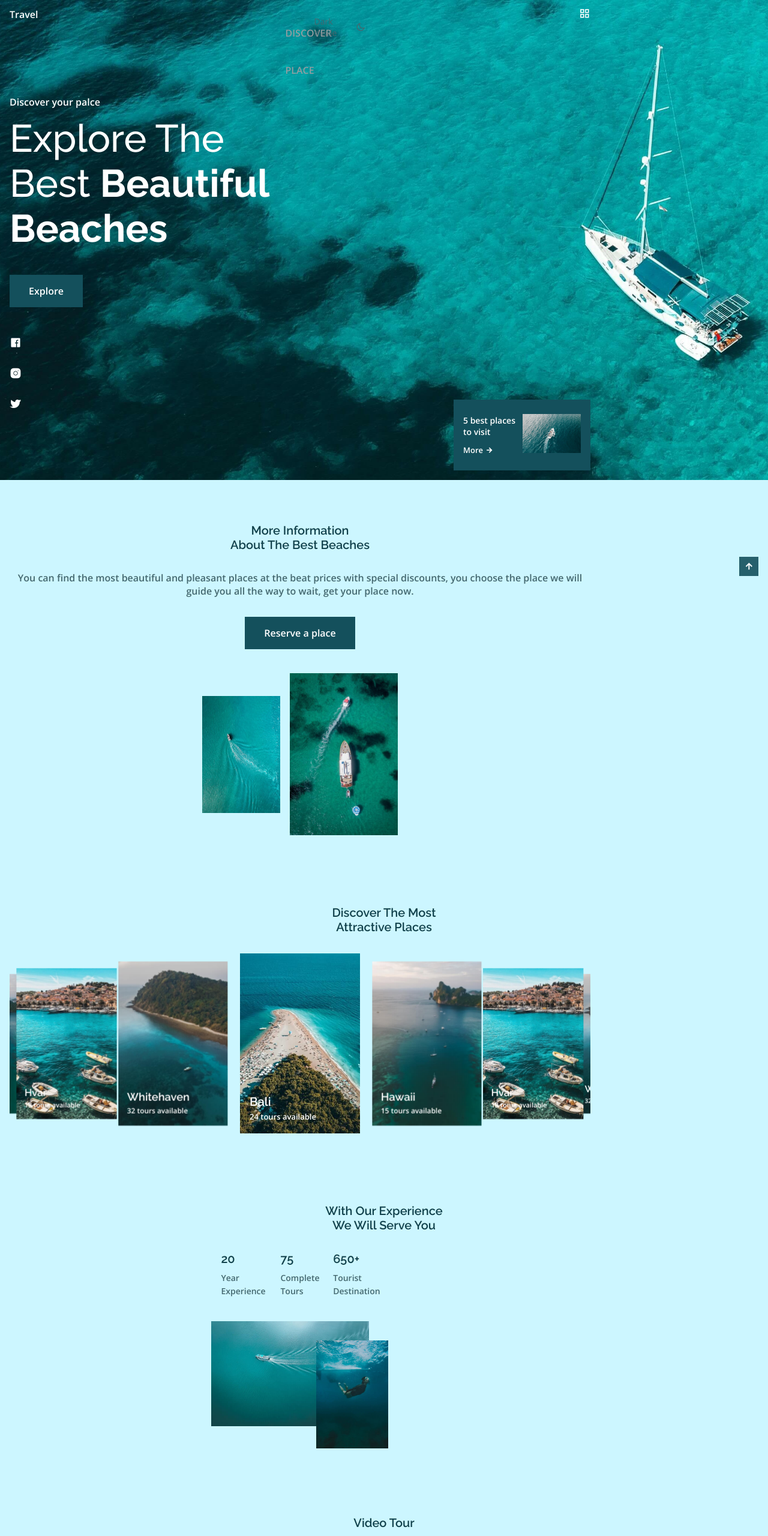
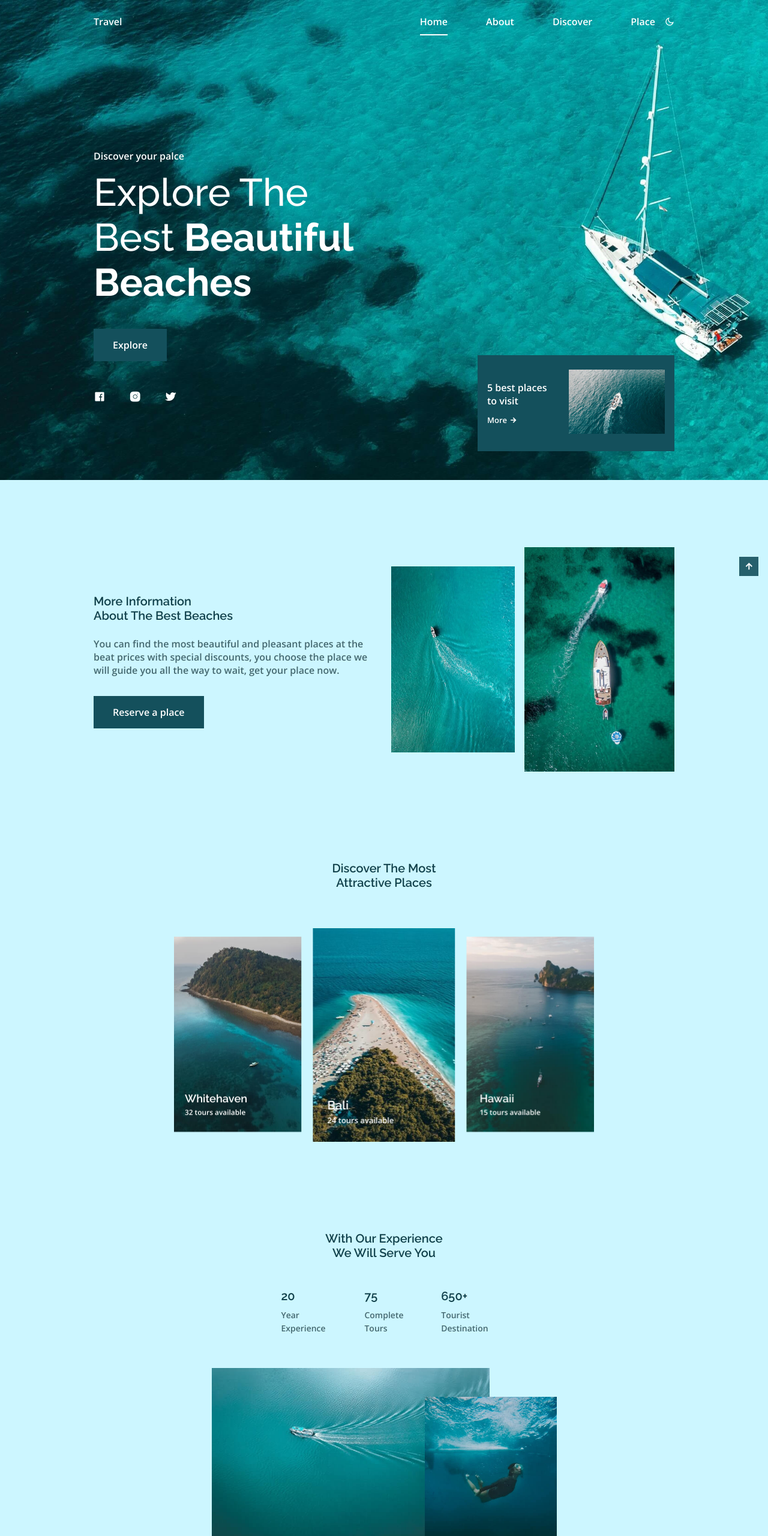
Before and after one commit to Remy349/travel-website-responsive, a plain HTML site: page index.html in a window 1280 px wide. Shown: the top 2560 px of the page at 60% size. Drawn offline with nearby package versions, Linux system fonts and the light colour scheme.

Commit message:
Adding responsive design for medium and large devices

```diff
--- a/assets/css/style.css
+++ b/assets/css/style.css
@@ -834,7 +834,252 @@ input {
 }
 
 /* For medium devices */
+@media screen and (min-width: 568px) {
+    .video-container {
+        display: grid;
+        grid-template-columns: .6fr;
+        justify-content: center;
+    }
+
+    .place-container {
+        grid-template-columns: repeat(3, max-content);
+    }
+
+    .subscribe-form {
+        width: 470px;
+        margin: 0 auto;
+    }
+}
+
+@media screen and (min-width: 768px) {
+    body {
+        margin: 0;
+    }
+
+    .nav {
+        height: calc(var(--header-height) + 1.5rem);
+    }
+
+    .nav-link {
+        color: var(--white-color);
+        text-transform: initial;
+    }
+
+    .nav-link:hover {
+        color: var(--white-color);
+    }
+
+    .nav-dark {
+        position: initial;
+    }
+
+    .nav-menu{
+        display: flex;
+        column-gap: 1rem;
+    }
+
+    .nav-list {
+        flex-direction: row;
+        column-gap: 4rem;
+    }
+
+    .nav-toggle,
+    .nav-close,
+    .change-theme-name {
+        display: none;
+    }
+
+    .change-theme {
+        color: var(--white-color);
+    }
+
+    .active-link:before {
+        background-color: var(--white-color);
+    }
+
+    .scroll-header .nav-link {
+        color: var(--text-color);
+    }
+
+    .scroll-header .active-link {
+        color: var(--title-color);
+    }
+
+    .scroll-header .active-link:before {
+        background-color: var(--title-color);
+    }
+
+    .scroll-header .change-theme {
+        color: var(--text-color);
+    }
+
+    .section {
+        padding: 7rem 0 2rem;
+    }
+
+    .home-container {
+        height: 100vh;
+        grid-template-rows: 1.8fr .5fr;
+    }
+
+    .home-data {
+        align-self: flex-end;
+    }
+
+    .home-social {
+        flex-direction: row;
+        align-self: flex-end;
+        margin-bottom: 3rem;
+        column-gap: 2.5rem;
+    }
+
+    .home-info {
+        bottom: 3rem;
+    }
+
+    .about-container {
+        grid-template-columns: repeat(2, 1fr);
+        align-items: center;
+    }
+
+    .about-data,
+    .about-title {
+        text-align: initial;
+    }
+
+    .about-title {
+        margin-bottom: var(--mb-1-5);
+    }
+
+    .about-description {
+        margin-bottom: var(--mb-2);
+    }
+
+    .discover-container {
+        width: 610px;
+        margin-left: auto;
+        margin-right: auto;
+    }
+
+    .discover-container,
+    .place-container {
+        padding-top: 2rem;
+    }
+
+    .experience-overlay:nth-child(1) {
+        width: 363px;
+        margin-right: 4rem;
+    }
+
+    .experience-overlay:nth-child(2) {
+        width: 160px;
+    }
+
+    .subscribe-bg {
+        background: none;
+        padding: 0;
+    }
+
+    .subscribe-container {
+        background-color: var(--first-color-second);
+        padding: 3.5rem 0;
+    }
+
+    .subscribe-input {
+        padding: 0 .5rem;
+    }
+
+    .footer-rights {
+        flex-direction: row;
+        justify-content: space-between;
+    }
+}
 
 /* For large devices */
+@media screen and (min-width: 1024px) {
+    .container {
+        margin-left: auto;
+        margin-right: auto;
+    }
+
+    .home-container {
+        grid-template-rows: 2fr .5fr;
+    }
+
+    .home-info {
+        width: 328px;
+        grid-template-columns: 1fr 2fr;
+        column-gap: 2rem;
+    }
+
+    .home-info-title {
+        font-size: var(--normal-font-size);
+    }
+
+    .home-info-img {
+        width: 240px;
+    }
+
+    .about-img-one {
+        width: 240px;
+    }
+
+    .about-img-two {
+        width: 290px;
+    }
+
+    .discover-card {
+        width: 237px;
+    }
+
+    .discover-container {
+        width: 700px;
+    }
+
+    .discover-data {
+        left: 1.5rem;
+        bottom: 2rem;
+    }
+
+    .discover-title {
+        font-size: var(--h2-font-size);
+    }
+
+    .experience-content {
+        margin: var(--mb-1);
+        column-gap: 3.5rem;
+    }
+
+    .experience-overlay:nth-child(1) {
+        width: 463px;
+        margin-right: 7rem;
+    }
+
+    .experience-overlay:nth-child(2) {
+        width: 220px;
+        top: 3rem;
+    }
+
+    .video-container {
+        grid-template-columns: .7fr;
+    }
+
+    .video-description {
+        padding: 0 8rem;
+    }
+
+    .place-container {
+        gap: 3rem 2rem;
+    }
+
+    .place-card,
+    .place-img {
+        height: 263px;
+    }
+
+    .footer-content {
+        justify-items: center;
+    }
+}
 
 /* For tall scrrens on mobile and desktop */
```
